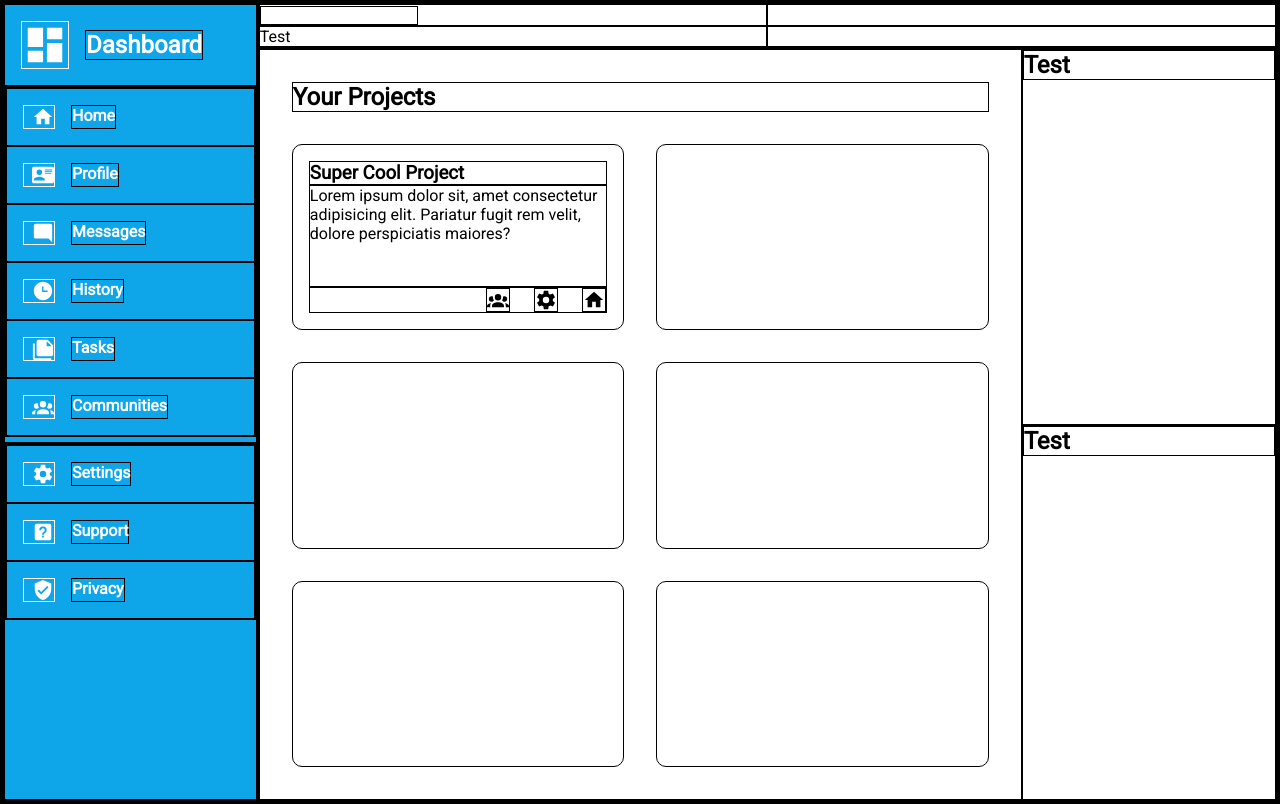
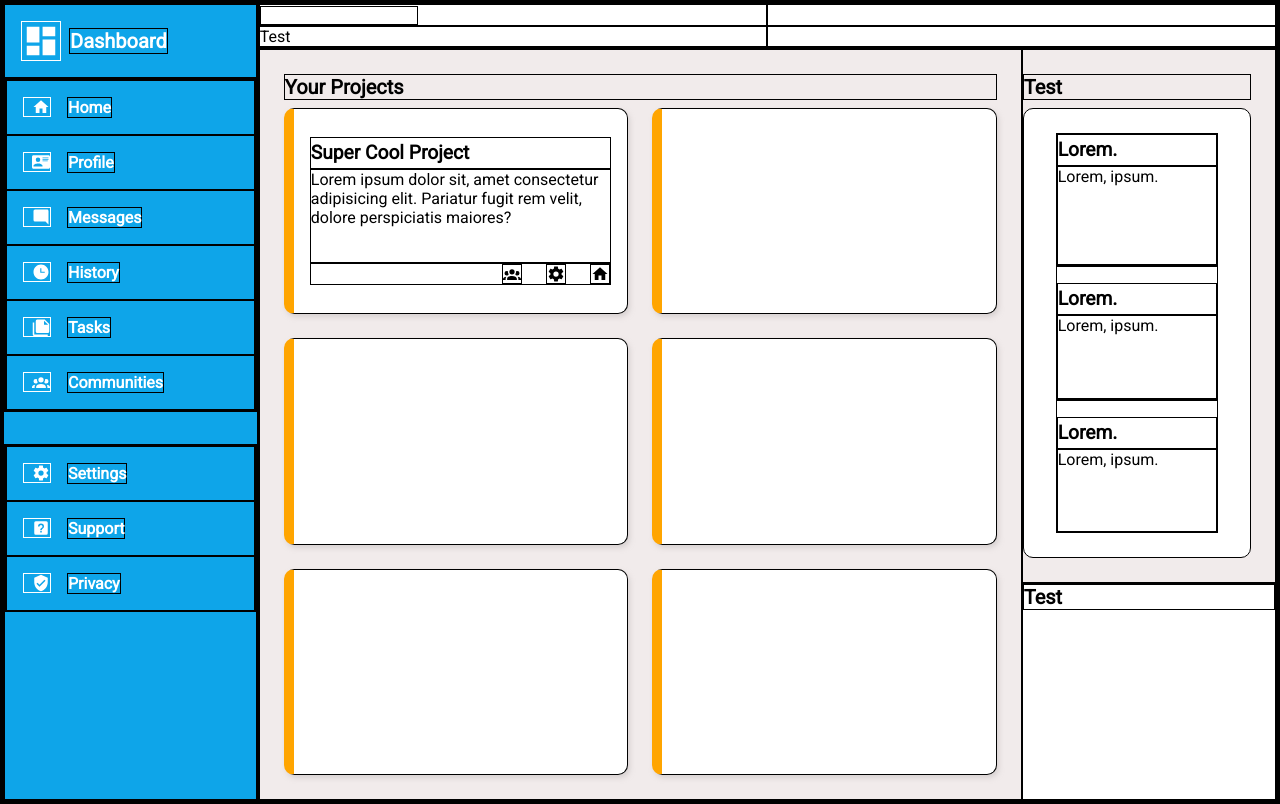
Before and after one commit to Radnaskelar/odin_admin_dashboard, a plain HTML site: page index.html in a window 1280 px wide. Drawn offline with Linux system fonts and the light colour scheme.

Commit message:
projects and announcements basics finished

```diff
--- a/index.html
+++ b/index.html
@@ -82,7 +82,9 @@
                         <img src="/img/home.svg" alt="">
                     </div>
                 </div>
-                <div></div>
+                <div>
+
+                </div>
                 <div></div>
                 <div></div>
                 <div></div>
@@ -90,6 +92,20 @@
             </div>
             <div class="announcements">
                 <h2>Test</h2>
+                <div>
+                    <div>
+                        <h3>Lorem.</h3>
+                        <p>Lorem, ipsum.</p>
+                    </div>
+                    <div>
+                        <h3>Lorem.</h3>
+                        <p>Lorem, ipsum.</p>
+                    </div>
+                    <div>
+                        <h3>Lorem.</h3>
+                        <p>Lorem, ipsum.</p>
+                    </div>
+                </div>
             </div>
             <div class="trending">
                 <h2>Test</h2>
--- a/styles.css
+++ b/styles.css
@@ -3,21 +3,30 @@
 * {
     box-sizing: border-box;
     margin: 0;
-    border: 1px solid black;
     list-style: none;
     font-family: 'Roboto', sans-serif;
+    border: 1px solid black;
+}
+
+h3 {
+    font-size: 1.2rem;
+    line-height: 2.75ch;
+}
+
+h2 {
+    font-size: 1.25rem;
 }
 
 .wrapper {
-    height: 100vh;
+    min-height: 100vh;
     display: grid;
     grid-template-columns: 1fr 4fr;
     grid-template-rows: auto 4fr;
     grid-template-areas:
-      "navbar header header header"
-      "navbar main main main"
-      "navbar main main main"
-      "navbar main main main"
+        "navbar header header header"
+        "navbar main main main"
+        "navbar main main main"
+        "navbar main main main"
 }
 
 /* header */
@@ -31,7 +40,7 @@
 .nav-bar {
     grid-area: navbar;
     display: grid;
-    grid-template-rows: auto 4fr 4fr;
+    grid-template-rows: auto auto 4fr;
     background-color: #0ea5e9;
     color: #fff;
 }
@@ -39,31 +48,35 @@
 .logo {
     display: flex;
     align-items: center;
-    gap: 1rem;
+    gap: .5rem;
     padding: 1rem;
 }
 
-.logo > img {
-    height: 3rem;
+.logo>img {
+    height: 2.5rem;
     filter: invert();
 }
 
-.nav > ul,
-.options > ul {
+.nav>ul,
+.options>ul {
     padding: 0;
 }
 
-.nav > ul > li,
-.options > ul > li {
+.nav>ul>li,
+.options>ul>li {
     display: flex;
     font-weight: bolder;
     padding: 1rem;
     gap: 1rem;
 }
 
-li > img {
+.options {
+    margin-top: 2rem;
+}
+
+li>img {
     filter: invert();
-    height: 1.5rem;
+    height: 1.25rem;
     padding-left: .5rem;
 }
 
@@ -78,15 +91,19 @@ li > img {
     grid-area: span 2;
     display: grid;
     grid-template: auto repeat(3, 1fr) / 1fr 1fr;
-    gap: 2rem;
-    padding: 2rem;
+    gap: 1.5rem;
+    padding: 1.5rem;
+    background-color: rgb(241, 235, 235);
 }
 
-.projects > div {
+.projects>div {
     border-radius: 10px;
     display: grid;
-    padding: 1rem;
+    padding: 1.75rem 1rem;
     grid-template-rows: auto 1fr auto;
+    border-left: 10px orange solid;
+    background-color: #fff;
+    box-shadow: 2px 3px 5px rgba(192, 185, 185, 0.5);
 }
 
 .projects div[class="icons"] {
@@ -96,11 +113,46 @@ li > img {
     flex-basis: auto;
 }
 
-.projects div[class="icons"] > img {
-    height: 1.5rem;
+.projects div[class="icons"]>img {
+    height: 1.25rem;
 }
 
 .projects h2 {
     grid-column: span 2;
     align-self: end;
+    margin-bottom: -1rem;
 }
+
+.announcements {
+    display: grid;
+    grid-template-rows: auto 1fr;
+    gap: 1.5rem;
+    padding: 1.5rem 1.5rem 1.5rem 0;
+    background-color: rgb(241, 235, 235);
+}
+
+.announcements h2 {
+    align-self: end;
+    margin-bottom: -1rem;
+}
+
+.announcements>div {
+    border-radius: 10px;
+    display: grid;
+    padding: 1.5rem 2rem;
+    grid-template-rows: repeat(3, 1fr);
+    background-color: #fff;
+}
+
+.announcements>div>div {
+    display: grid;
+    grid-template-rows: auto 1fr;
+}
+
+.announcements>div>div:nth-child(-n+2) {
+    box-shadow: 0 1px rgb(241, 235, 235);
+}
+
+.announcements>div>div:nth-child(n+2) {
+    padding-top: 1rem;
+}
```
